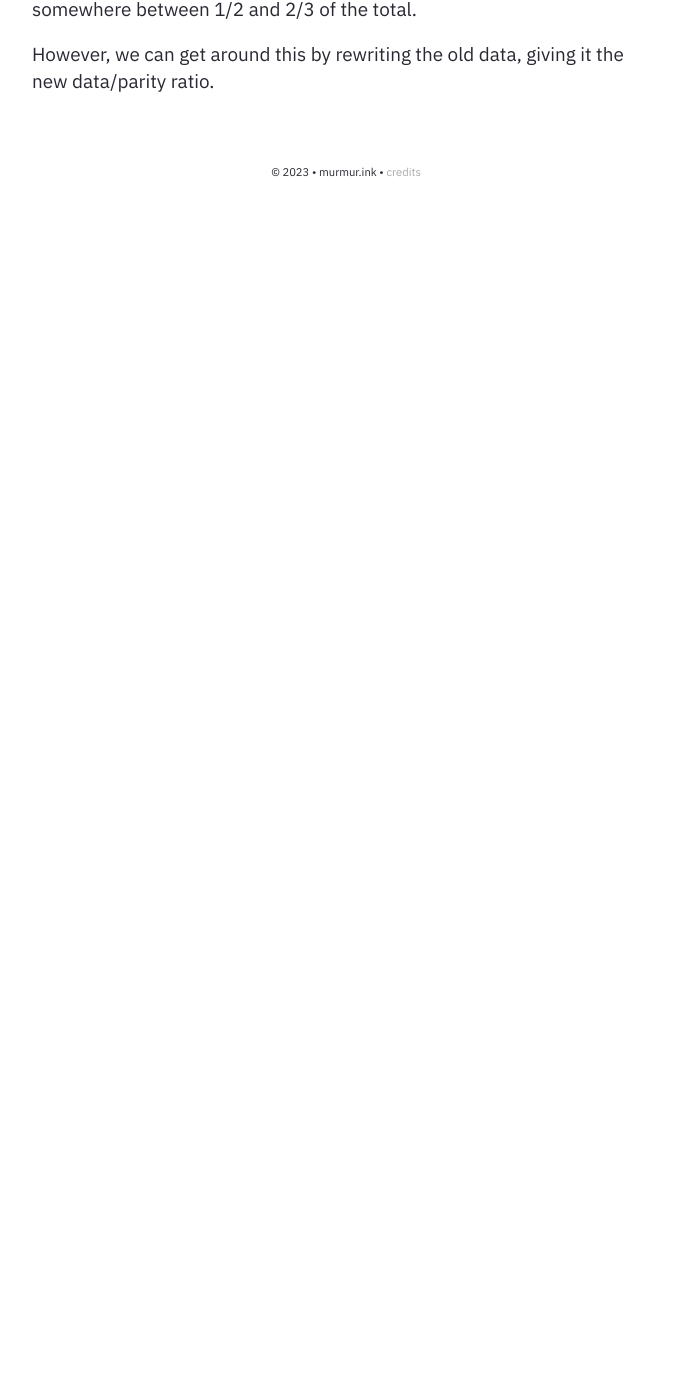
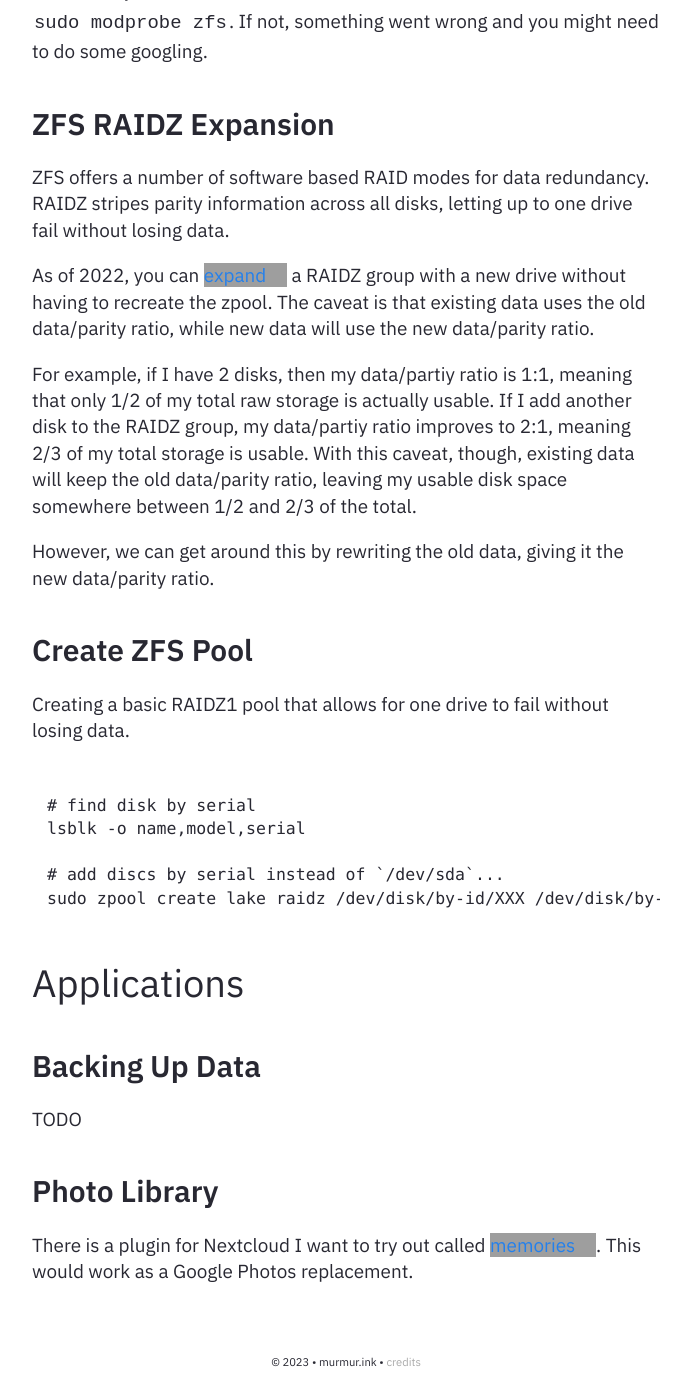
Before and after one commit to xrfr/xrfr.github.io, a Jekyll site: the page built from _notes/code/hardware/2023-04-25-nanopi-m4-nas.md, in a window 1280 px wide and 1400 px high, scrolled down 2637 px. Shown: the whole window, without its empty margins (294-985 px from the left). Built offline with Jekyll 4.4.1, drawn with Linux system fonts in a browser that asks for light colours; before the commit the page ends 2858 px from its top, so only the background shows below that; some of the changed text lies outside the part shown; grey boxes are pictures that could not be loaded.

Commit message:
updated NAS post

````diff
--- a/_notes/code/hardware/2023-04-25-nanopi-m4-nas.md
+++ b/_notes/code/hardware/2023-04-25-nanopi-m4-nas.md
@@ -3,6 +3,20 @@ title: NanoPi M4 NAS
 feed: show
 ---
 
+**Table of Contents**
+
+- [Introduction](#Introduction)
+- [Hardware](#Hardware)
+- [Flashing an OS](#Flashing%20an%20OS)
+	- [FriendlyCore](#FriendlyCore)
+	- [Armbian](#Armbian)
+- [ZFS](#ZFS)
+	- [Installing ZFS](#Installing%20ZFS)
+	- [ZFS RAIDZ Expansion](#ZFS%20RAIDZ%20Expansion)
+	- [Create ZFS Pool](#Create%20ZFS%20Pool)
+- [Applications](#Applications)
+	- [Backing Up Data](#Backing%20Up%20Data)
+	- [Photo Library](#Photo%20Library)
 
 # Introduction
 
@@ -60,3 +74,25 @@ As of 2022, you can [expand](https://freebsdfoundation.org/blog/raid-z-expansion
 For example, if I have 2 disks, then my data/partiy ratio is 1:1, meaning that only 1/2 of my total raw storage is actually usable. If I add another disk to the RAIDZ group, my data/partiy ratio improves to 2:1, meaning 2/3 of my total storage is usable. With this caveat, though, existing data will keep the old data/parity ratio, leaving my usable disk space somewhere between 1/2 and 2/3 of the total.
 
 However, we can get around this by rewriting the old data, giving it the new data/parity ratio.
+
+## Create ZFS Pool
+
+Creating a basic RAIDZ1 pool that allows for one drive to fail without losing data.
+
+```
+# find disk by serial
+lsblk -o name,model,serial
+
+# add discs by serial instead of `/dev/sda`...
+sudo zpool create lake raidz /dev/disk/by-id/XXX /dev/disk/by-id/YYY
+```
+
+# Applications
+
+## Backing Up Data
+
+TODO
+
+## Photo Library
+
+There is a plugin for Nextcloud I want to try out called [memories](https://github.com/pulsejet/memories). This would work as a Google Photos replacement.
````
